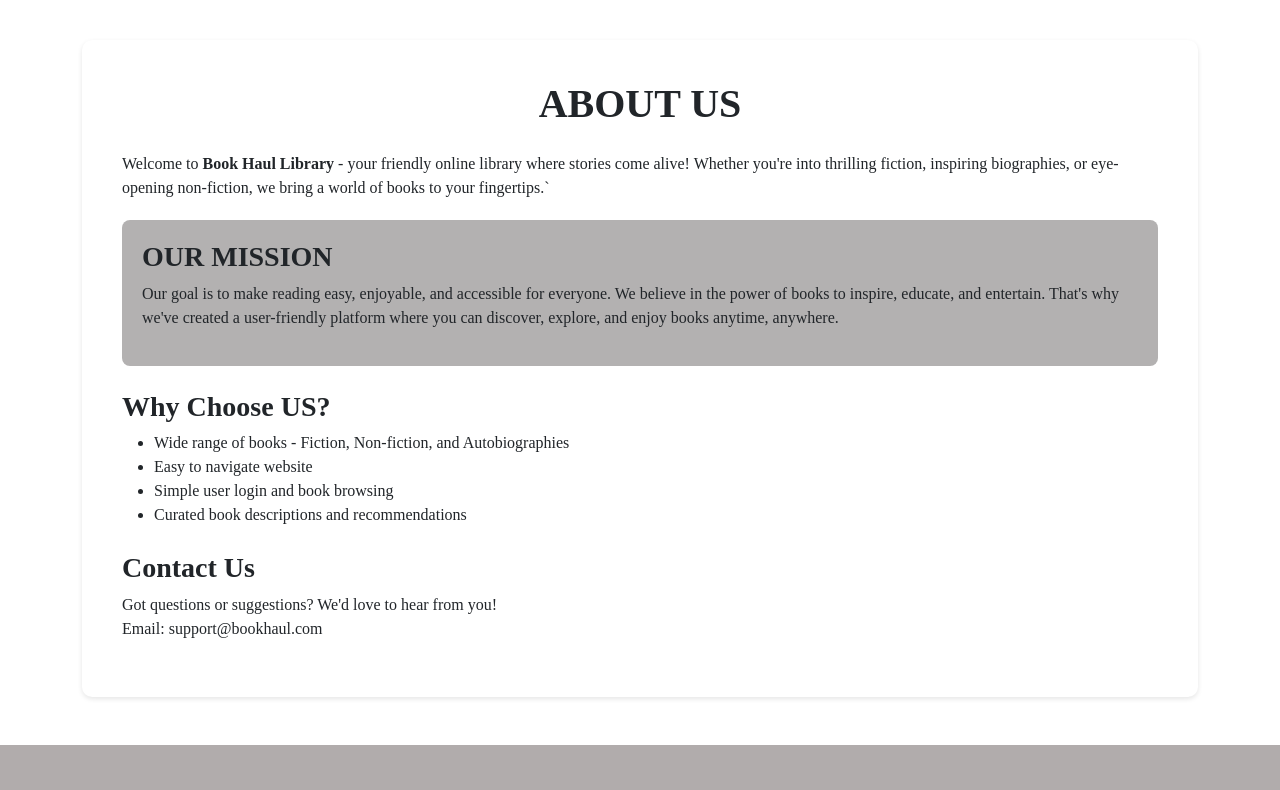
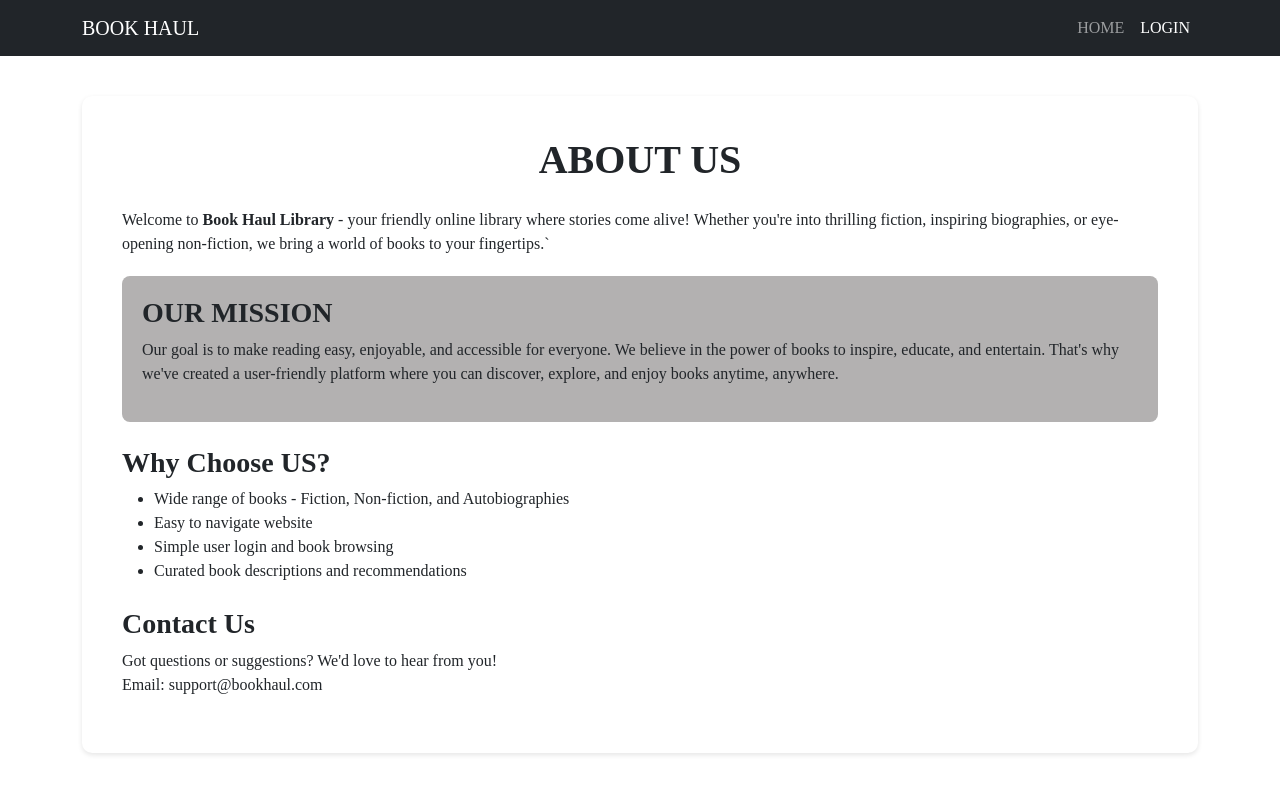
Before and after one commit to Raheena-07/llibrary-webpage, a plain HTML site: page aboutus.html in a window 1280 px wide. Shown: the top 790 px of the page. Drawn offline with nearby package versions, Linux system fonts and the light colour scheme.

Commit message:
aboutus.html

```diff
--- a/aboutus.html
+++ b/aboutus.html
@@ -30,7 +30,21 @@
   </style>
 </head>
 <body>
-
+  <nav class="navbar navbar-expand-lg navbar-dark bg-dark">
+    <div class="container">
+      <a class="navbar-brand" href="#">BOOK HAUL</a>
+      <div class="collapse navbar-collapse justify-content-end">
+        <ul class="navbar-nav">
+          <li class="nav-item">
+            <a class="nav-link" href="index.html">HOME</a>
+          </li>
+          <li class="nav-item">
+            <a class="nav-link active" href="login.html">LOGIN</a>
+          </li>
+        </ul>
+      </div>
+    </div>
+  </nav>
   <div class="container">
     <div class="about-section">
       <h1 class="text-center mb-4">ABOUT US</h1>
@@ -90,11 +104,11 @@
       <div class="col-6 col-md-2 mb-3">
         <h5 style="color:black;">Discover</h5>
         <ul class="nav flex-column">
-          <li class="nav-item mb-2"><a href="#" class="nav-link-color">Home</a></li>
-          <li class="nav-item mb-2"><a href="#" class="nav-link-color">Book</a></li>
+          <li class="nav-item mb-2"><a href="index.html" class="nav-link-color">Home</a></li>
+          <li class="nav-item mb-2"><a href="books.html" class="nav-link-color">Book</a></li>
           <li class="nav-item mb-2"><a href="#" class="nav-link-color">Authors</a></li>
-          <li class="nav-item mb-2"><a href="#" class="nav-link-color">Collections</a></li>
-          <li class="nav-item mb-2"><a href="#" class="nav-link-color">About</a></li>
+          <li class="nav-item mb-2"><a href="books.html" class="nav-link-color">Collections</a></li>
+          <li class="nav-item mb-2"><a href="aboutus.html" class="nav-link-color">About</a></li>
         </ul>
       </div>
 
```
